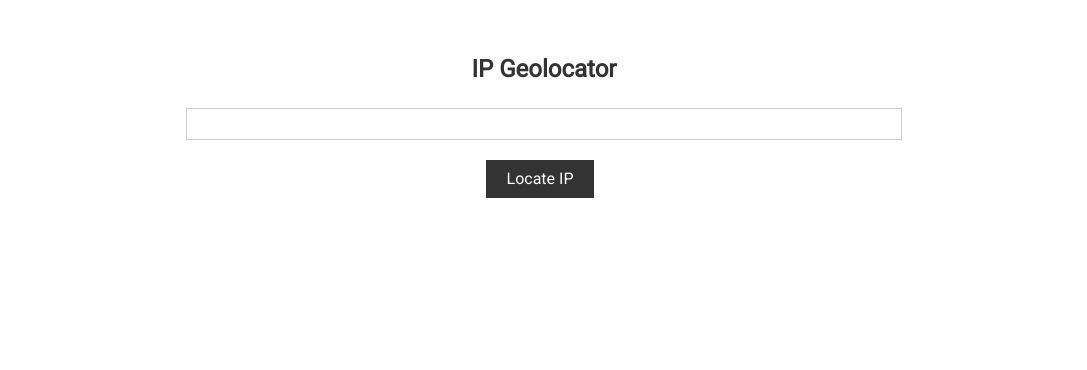
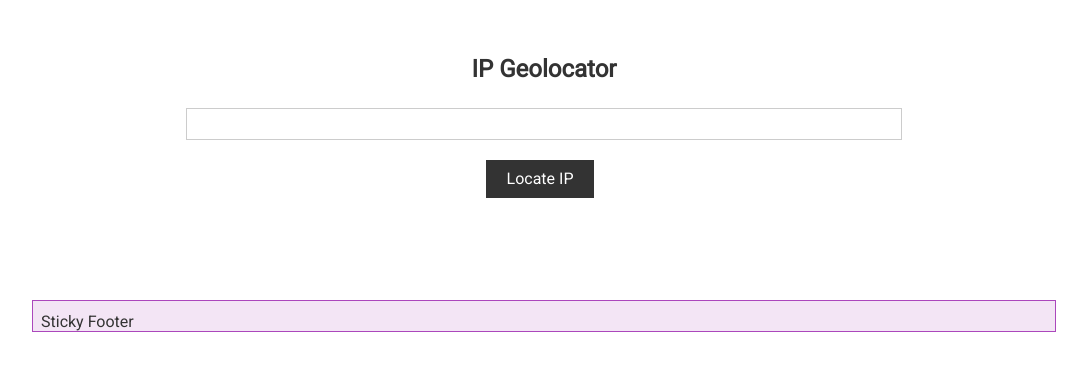
Before and after one commit to amalshaji/ipwhere, a Svelte app: page / in a window 1280 px wide. Shown: the top 370 px of the page, without its empty margins (96-1183 px from the left). Built offline with nearby package versions, Linux system fonts and the light colour scheme.

Commit message:
beautify frontend

```diff
--- a/public/global.css
+++ b/public/global.css
@@ -21,6 +21,7 @@ body {
 	line-height: 1.6;
 	background-color: #fff;
 	color: #333;
+	height: 100%;
 }
 
 a {
--- a/public/index.html
+++ b/public/index.html
@@ -13,6 +13,6 @@
 	<script defer src='/build/bundle.js'></script>
 </head>
 
-<body>
+<body style="height: 100%; width: 100%">
 </body>
 </html>
--- a/src/App.svelte
+++ b/src/App.svelte
@@ -29,18 +29,35 @@
 </script>
 
 <style>
-	.container-fluid {
+	.container {
 		margin-top: 50px;
-		max-height: 100%;
+		min-height: 100%;
+		padding: 0;
 		margin-left: 10%;
 		max-width: 80%;
 	}
 	#ip-add {
 		max-width: 70%;
 	}
+
+	#map {
+		width: 100%;
+		height: 300px;
+		overflow: auto;
+	}
+	#footer {
+		height: 50px; /* the footer's total height */
+	}
+
+	#footer-content {
+		background-color: #f3e5f5;
+		border: 1px solid #ab47bc;
+		height: 32px; /* height + top/bottom paddding + top/bottom border must add up to footer height */
+		padding: 8px;
+	}
 </style>
 
-<div class="container-fluid">
+<div class="container">
 	<center>
 		<h2>IP Geolocator</h2>
 		<input type="text" bind:value={ip} id="ip-add" />
@@ -55,16 +72,18 @@
 				<b>{isp}</b>
 			</div><br /><br />
 			<iframe
+				id="map"
 				title="map"
-				width="100%"
-				height="200%"
 				frameborder="0"
 				scrolling="no"
 				marginheight="0"
 				marginwidth="0"
-				src="https://www.openstreetmap.org/export/embed.html?bbox={lon - 0.5}%2C{lat - 0.5}%2C{lon + 0.5}%2C{lat + 0.5}&layer=mapnik&marker={lat}%2C{lon}"
+				src="https://www.openstreetmap.org/export/embed.html?bbox={lon - 0.3}%2C{lat - 0.3}%2C{lon + 0.3}%2C{lat + 0.3}&layer=mapnik&marker={lat}%2C{lon}"
 				style="border: 1px solid black" /><br />
 		</div>
 		<div hidden id="error">{message}</div>
-	</center>
+	</center><br /><br /><br /><br />
+	<footer id="footer">
+		<div id="footer-content">Sticky Footer</div>
+	</footer>
 </div>
```
Also changed, not shown: public/build/bundle.css, public/build/bundle.js, 2 other files (tests, documents, lock files or other folders).
